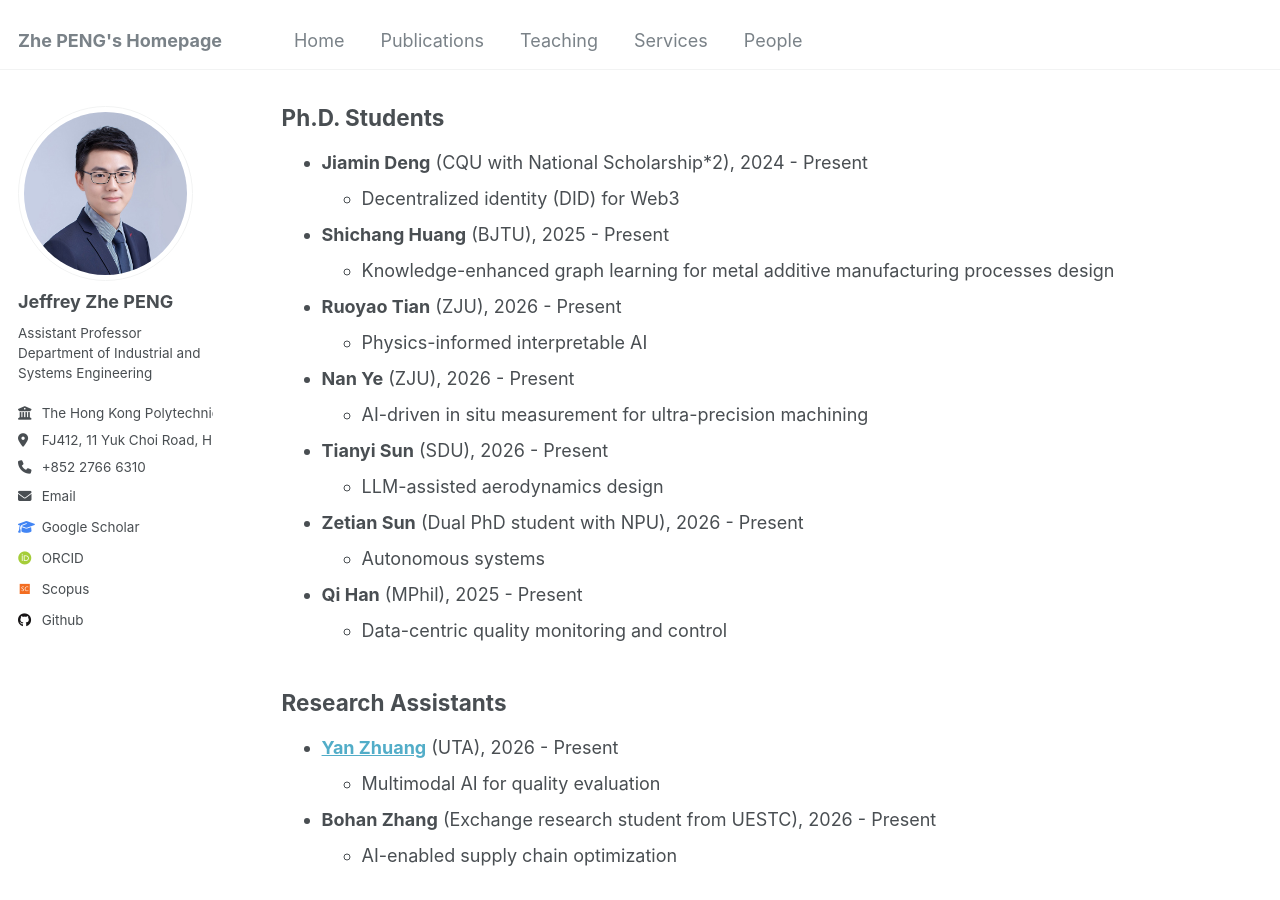
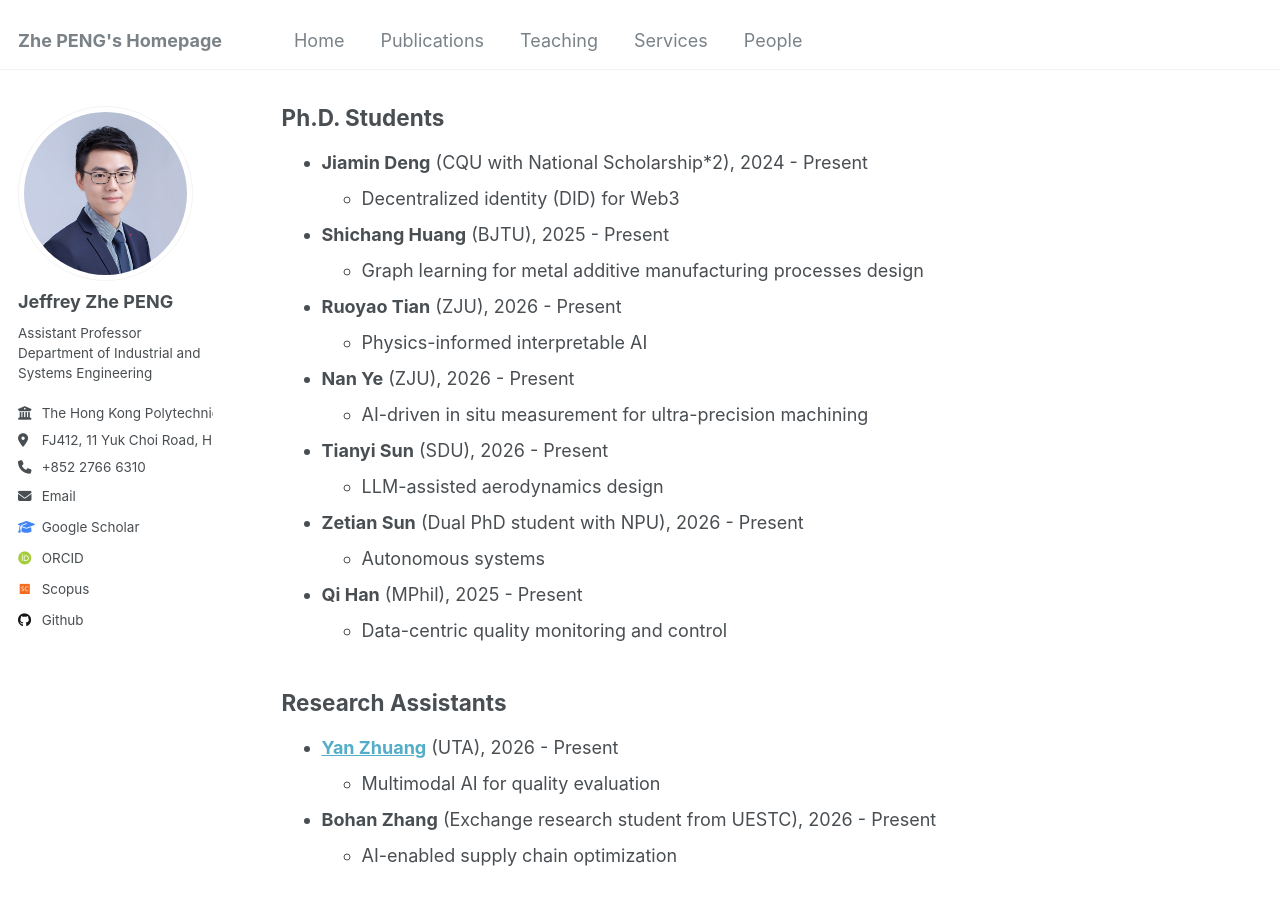
Before and after one commit to PENG-Zhe/peng-zhe.github.io, a Jekyll site: the page built from _pages/people.md, in a window 1280 px wide and 900 px high, scrolled down 455 px. Built offline with Jekyll 4.4.1, drawn with Linux system fonts in a browser that asks for light colours; some web fonts are replaced.

Commit message:
Update people.md

```diff
--- a/_pages/people.md
+++ b/_pages/people.md
@@ -24,7 +24,7 @@ layout: archive
   * Decentralized identity (DID) for Web3
 
 * **Shichang Huang** (BJTU), 2025 - Present
-  * Knowledge-enhanced graph learning for metal additive manufacturing processes design
+  * Graph learning for metal additive manufacturing processes design
 
 * **Ruoyao Tian** (ZJU), 2026 - Present
   * Physics-informed interpretable AI
```
